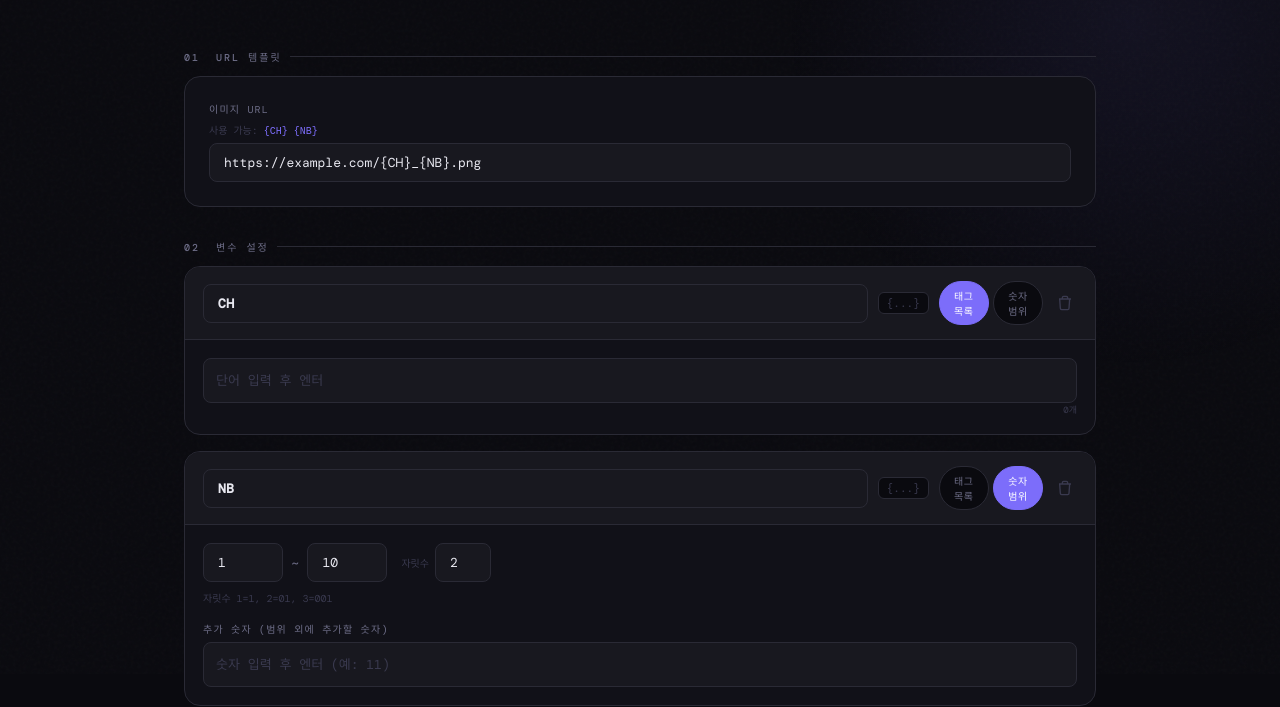
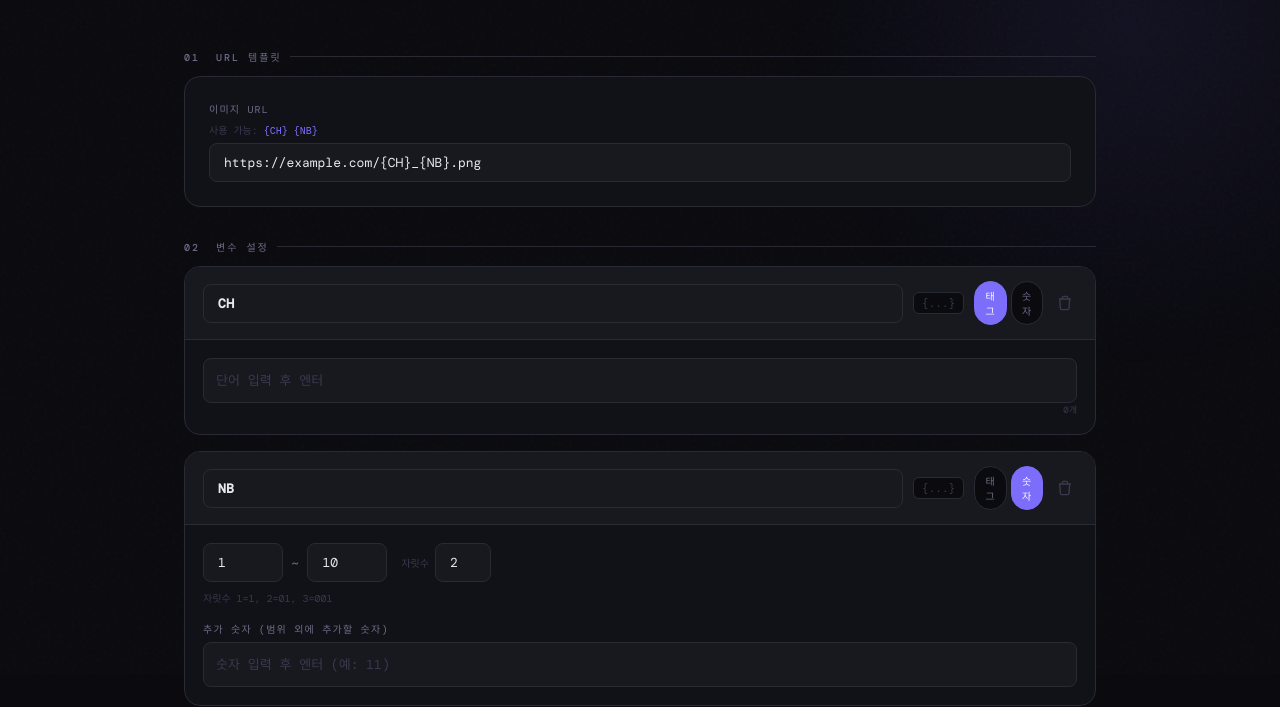
Before and after one commit to ksmean1107-stack/Image-preview, a plain HTML site: page index.html in a window 1280 px wide. Shown: the part 126-833 px from the top of the page. Drawn offline with nearby package versions, Linux system fonts and the light colour scheme.

Commit message:
Update index.html

```diff
--- a/index.html
+++ b/index.html
@@ -278,11 +278,11 @@ function renderVariable(v) {
   const tagsBtn = document.createElement('button');
   tagsBtn.type = 'button';
   tagsBtn.className = 'var-type-btn';
-  tagsBtn.textContent = '태그 목록';
+  tagsBtn.textContent = '태그';
   const rangeBtn = document.createElement('button');
   rangeBtn.type = 'button';
   rangeBtn.className = 'var-type-btn';
-  rangeBtn.textContent = '숫자 범위';
+  rangeBtn.textContent = '숫자';
 
   function refreshTypeButtons() {
     tagsBtn.classList.toggle('active', v.type === 'tags');
```
